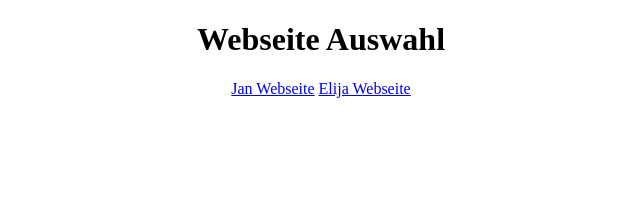
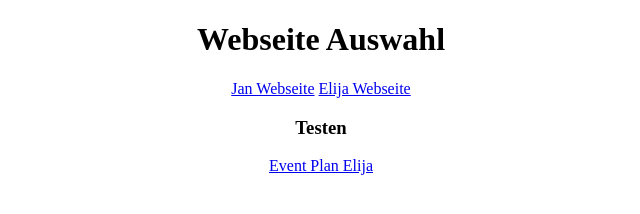
Before and after one commit to Elija-K/odw-abfahrtsplan, a plain HTML site: page index.html in a window 1280 px wide. Shown: the whole page, without its empty margins (319-959 px from the left). Drawn offline with Linux system fonts and the light colour scheme.

Commit message:
Index verändert

```diff
--- a/index.html
+++ b/index.html
@@ -14,5 +14,7 @@
     <h1>Webseite Auswahl</h1>
     <a href="odwtv/events/Switch.html">Jan Webseite</a>
     <a href="Elija_Abfahrtsplan.html">Elija Webseite</a>
+    <h3>Testen</h3>
+    <a href="Elija_Events.html">Event Plan Elija</a>
 </body>
 </html>
```
